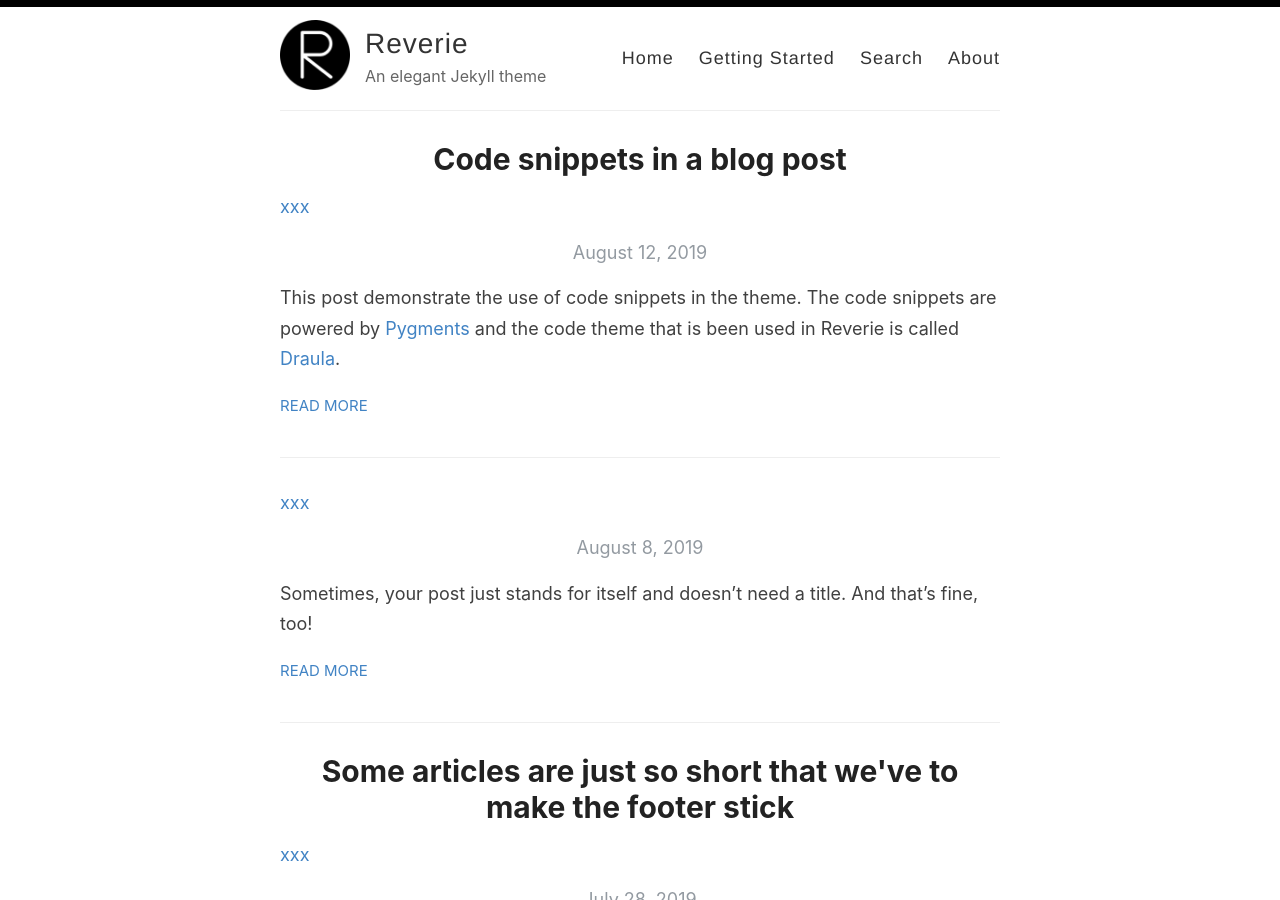
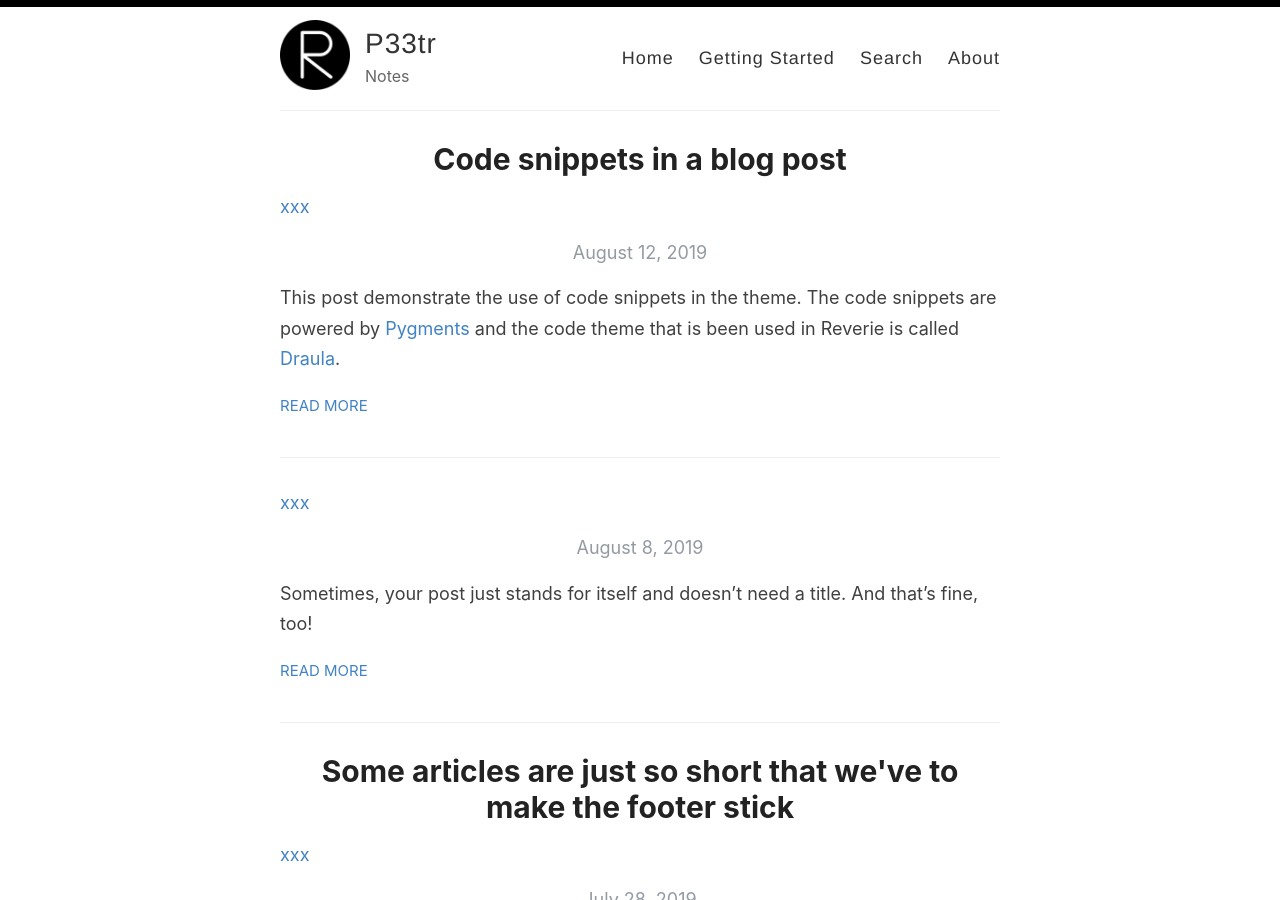
Before and after one commit to petermarshall/blog, a Jekyll site: the page built from index.html, in a window 1280 px wide and 900 px high. Built offline with Jekyll 4.4.1, drawn with Linux system fonts in a browser that asks for light colours; the list of posts is cut into pages by our own code.

Commit message:
Update _config.yml

```diff
--- a/_config.yml
+++ b/_config.yml
@@ -3,13 +3,13 @@
 #
 
 # Name of your site (displayed in the header)
-name: Reverie
+name: P33tr
 
 # Name of the author
-author: Amit Merchant
+author: Peter Marshall
 
 # Short bio or description (displayed in the header)
-description: An elegant Jekyll theme
+description: Notes
 
 # URL of your avatar or profile pic (you could use your GitHub profile pic)
 avatar: /images/reverie.png
@@ -21,7 +21,7 @@
 # Includes an icon in the footer for each username you enter
 footer-links:
   dribbble:
-  email: amit.d.merchant@gmail.com
+  email: marshall.peter@gmail.com
   facebook:
   flickr:
   github: amitmerchant1990/reverie
@@ -29,7 +29,7 @@
   linkedin:
   pinterest:
   rss: rss
-  twitter: amit_merchant
+  twitter: petermarshall
   stackoverflow:
   youtube: # channel/<your_long_string> or user/<user-name>
   googleplus: # anything in your profile username that comes after plus.google.com/
```
